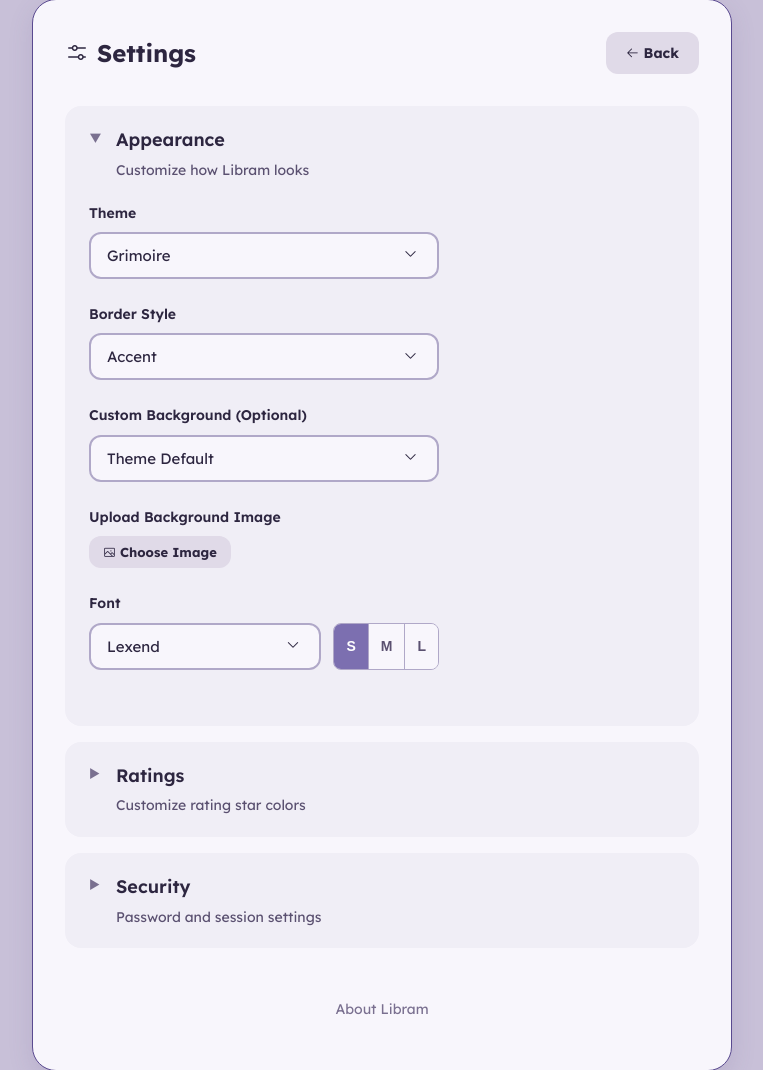
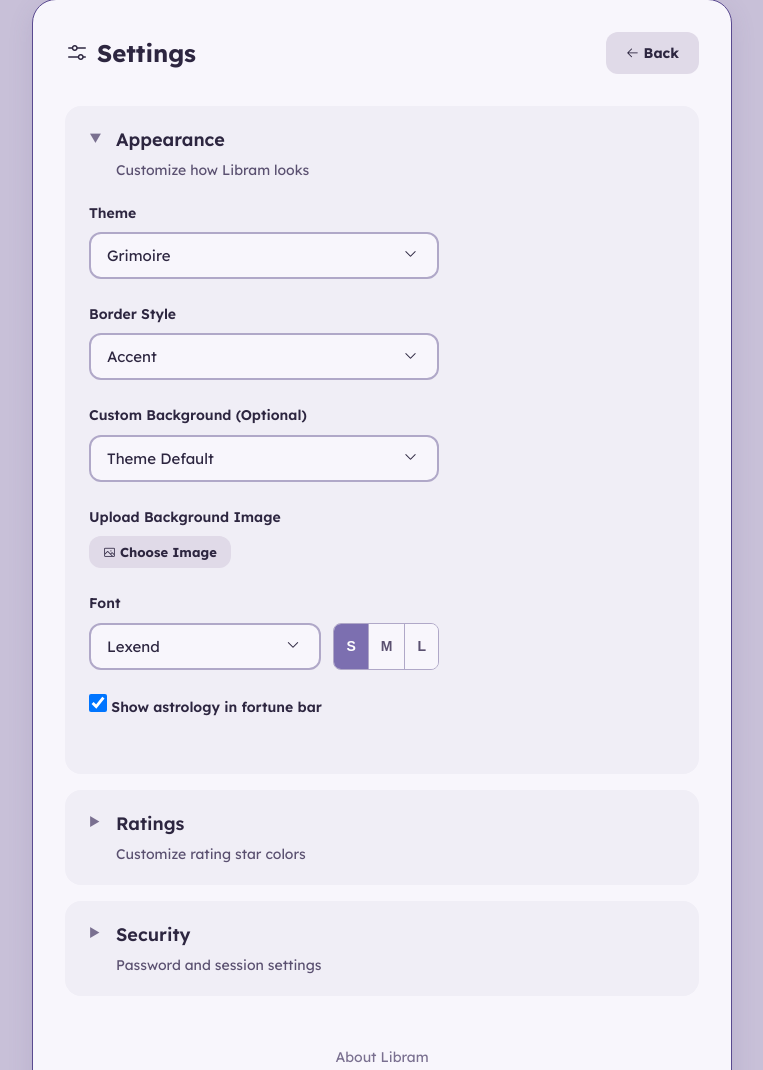
Before and after one commit to rsembera/libram, a Flask app: page /settings/ in a window 1280 px wide, after a click that opens the changed part. Shown: the part 33-1103 px from the top of the page, without its empty margins (258-1021 px from the left). Run offline with Flask 3, Linux system fonts and the light colour scheme; the visitor is signed in with stand-in values (Sample User, id 1); data comes from the database, SQL or seed files in the repository; data that the repository does not hold is empty; some web fonts are replaced.

Commit message:
Add toggle to show/hide astrology in Settings > Appearance
- Checkbox in Appearance section
- Defaults to showing astrology
- Setting persists in database

```diff
--- a/web/blueprints/books.py
+++ b/web/blueprints/books.py
@@ -52,6 +52,7 @@ def index():
 
     # Get astrology line (calculated fresh since moon changes frequently)
     astrology = get_astrology_line()
+    show_astrology = db.get_setting('show_astrology', '1') != '0'
 
     # Get view mode from query string or cookie
     view_mode = request.args.get('view', request.cookies.get('libram_view', 'detailed'))
@@ -94,6 +95,7 @@ def index():
                           current_date=current_date,
                           fortune=fortune,
                           astrology=astrology,
+                          show_astrology=show_astrology,
                           view_mode=view_mode,
                           search=search,
                           card_style=card_style,
--- a/web/blueprints/settings.py
+++ b/web/blueprints/settings.py
@@ -27,6 +27,7 @@ def settings_page():
         'rating_1_color': db.get_setting('rating_1_color', '#1F2937'),
         'rating_5_name': db.get_setting('rating_5_name', 'Green'),
         'rating_1_name': db.get_setting('rating_1_name', 'Black'),
+        'show_astrology': db.get_setting('show_astrology', '1'),
     }
 
     # Card positions (3 cards)
@@ -80,6 +81,18 @@ def save_font_size():
 
     size = data.get('size', 's')
     db.set_setting('font_size', size)
+
+    return jsonify({'status': 'ok'})
+
+
+@settings_bp.route('/api/show-astrology', methods=['POST'])
+def save_show_astrology():
+    """Save show astrology preference."""
+    db = current_app.get_db()
+    data = request.get_json()
+
+    show = '1' if data.get('show', True) else '0'
+    db.set_setting('show_astrology', show)
 
     return jsonify({'status': 'ok'})
 
--- a/web/static/css/settings.css
+++ b/web/static/css/settings.css
@@ -61,6 +61,22 @@ details[open] .settings-section-header .arrow {
 
 .settings-section-content .form-group {
     max-width: 350px;
+}
+
+.toggle-label {
+    display: flex;
+    align-items: center;
+    gap: 0.75rem;
+    cursor: pointer;
+    font-size: 0.9375rem;
+    color: var(--text-primary);
+}
+
+.toggle-label input[type="checkbox"] {
+    width: 1.125rem;
+    height: 1.125rem;
+    accent-color: var(--accent);
+    cursor: pointer;
 }
 
 /* Native select styling to match custom dropdowns */
--- a/web/static/js/settings.js
+++ b/web/static/js/settings.js
@@ -511,6 +511,15 @@ function closeAboutModal() {
     modal.style.display = 'none';
 }
 
+// Astrology toggle
+function toggleAstrology(show) {
+    fetch('/settings/api/show-astrology', {
+        method: 'POST',
+        headers: { 'Content-Type': 'application/json' },
+        body: JSON.stringify({ show: show })
+    });
+}
+
 // Close modal on backdrop click
 document.addEventListener('click', function(e) {
     const modal = document.getElementById('about-modal');
--- a/web/templates/main_view.html
+++ b/web/templates/main_view.html
@@ -58,8 +58,10 @@
 <div class="fortune-bar">
     <span class="fortune-date">{{ current_date }}</span>
     <span class="fortune-divider">•</span>
+    {% if show_astrology %}
     <span class="fortune-astrology"><span class="astro-symbol">☉</span> in <span class="astro-symbol">{{ astrology.sun }}</span>, <span class="astro-symbol">☽</span> in <span class="astro-symbol">{{ astrology.moon }}</span></span>
     <span class="fortune-divider">•</span>
+    {% endif %}
     <span class="fortune-text">{{ fortune }}</span>
 </div>
 
--- a/web/templates/settings.html
+++ b/web/templates/settings.html
@@ -157,6 +157,13 @@
                     </div>
                 </div>
             </div>
+
+            <div class="form-group">
+                <label class="toggle-label">
+                    <input type="checkbox" id="show-astrology" {{ 'checked' if settings.show_astrology != '0' else '' }} onchange="toggleAstrology(this.checked)">
+                    <span>Show astrology in fortune bar</span>
+                </label>
+            </div>
         </div>
     </details>
 
```
